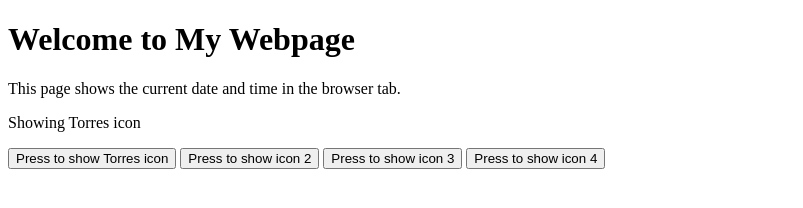
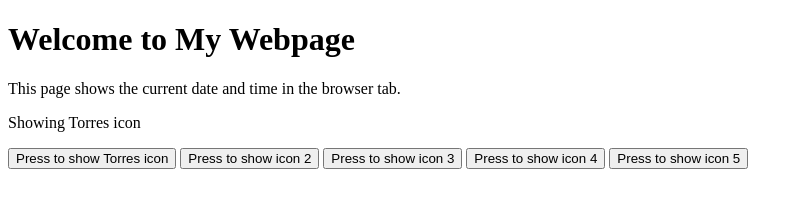
Before and after one commit to ohsdee/Clock, a plain HTML site: page index.html in a window 1280 px wide. Shown: the whole page, without its empty margins (0-803 px from the left). Drawn offline with Linux system fonts and the light colour scheme.

Commit message:
add icon 5

```diff
--- a/index.html
+++ b/index.html
@@ -43,6 +43,7 @@
     <button onclick="changeFavicon('icon2.png', 'Showing icon 2')">Press to show icon 2</button>
     <button onclick="changeFavicon('icon3.png', 'Showing icon 3')">Press to show icon 3</button>
     <button onclick="changeFavicon('icon4.png', 'Showing icon 4')">Press to show icon 4</button>
+    <button onclick="changeFavicon('icon5.png', 'Showing icon 5')">Press to show icon 5</button>
 
 
 </body>
```
Also changed, not shown: icon5.png (added).
